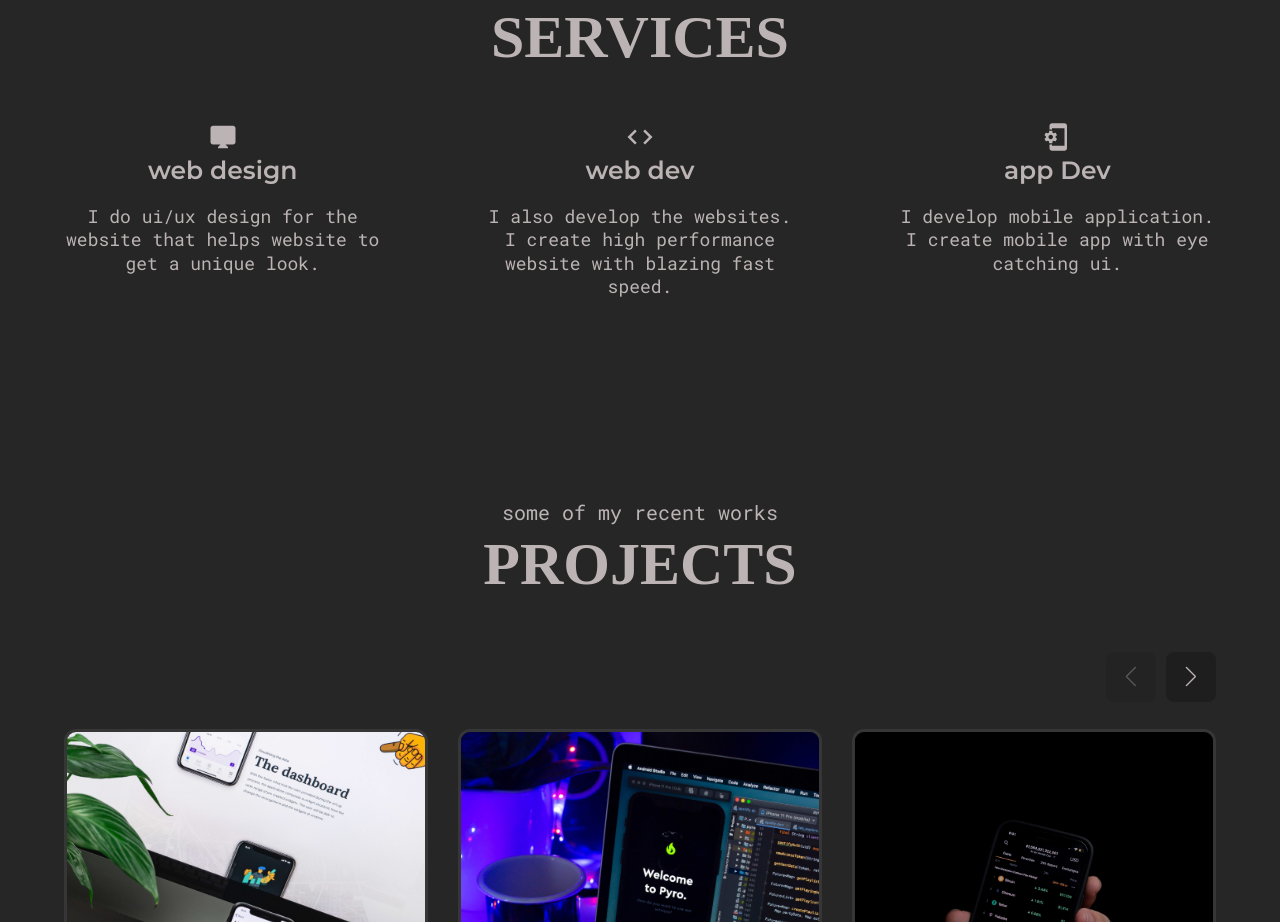
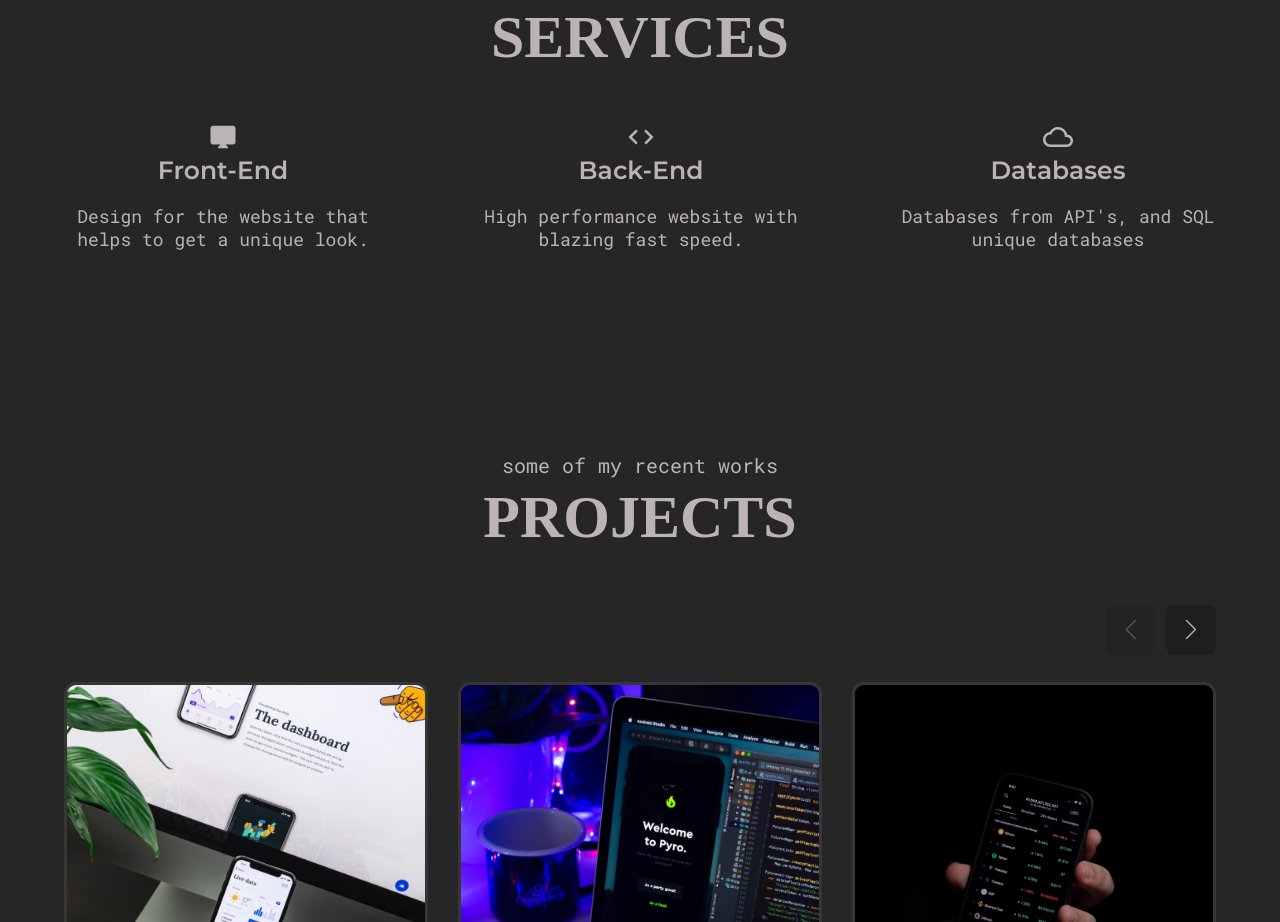
Before and after one commit to FedericoAcostaDev/portfolio2021, a React (Create React App) app: page / in a window 1280 px wide. Shown: the part 1763-2685 px from the top of the page. Built offline with nearby package versions, Linux system fonts and the light colour scheme; a web font is replaced by a local one.

Commit message:
Services icons changed

```diff
--- a/src/components/ServicesSection.js
+++ b/src/components/ServicesSection.js
@@ -1,5 +1,5 @@
 import React from 'react';
-import { MdDesktopMac, MdCode, MdPhonelinkSetup } from 'react-icons/md';
+import { MdDesktopMac, MdCode, MdCloudQueue } from 'react-icons/md';
 import styled from 'styled-components';
 import SectionTitle from './SectionTitle';
 import ServicesSectionItem from './ServicesSectionItem';
@@ -31,18 +31,18 @@ export default function ServicesSection() {
         <div className="services__allItems">
           <ServicesSectionItem
             icon={<MdDesktopMac />}
-            title="web design"
-            desc="I do ui/ux design for the website that helps website to get a unique look."
+            title="Front-End"
+            desc="Design for the website that helps to get a unique look."
           />
           <ServicesSectionItem
             icon={<MdCode />}
-            title="web dev"
-            desc="I also develop the websites. I create high performance website with blazing fast speed."
+            title="Back-End"
+            desc="High performance website with blazing fast speed."
           />
           <ServicesSectionItem
-            icon={<MdPhonelinkSetup />}
-            title="app Dev"
-            desc="I develop mobile application. I create mobile app with eye catching ui. "
+            icon={<MdCloudQueue />}
+            title="Databases"
+            desc="Databases from API's, and SQL unique databases"
           />
         </div>
       </div>
```
